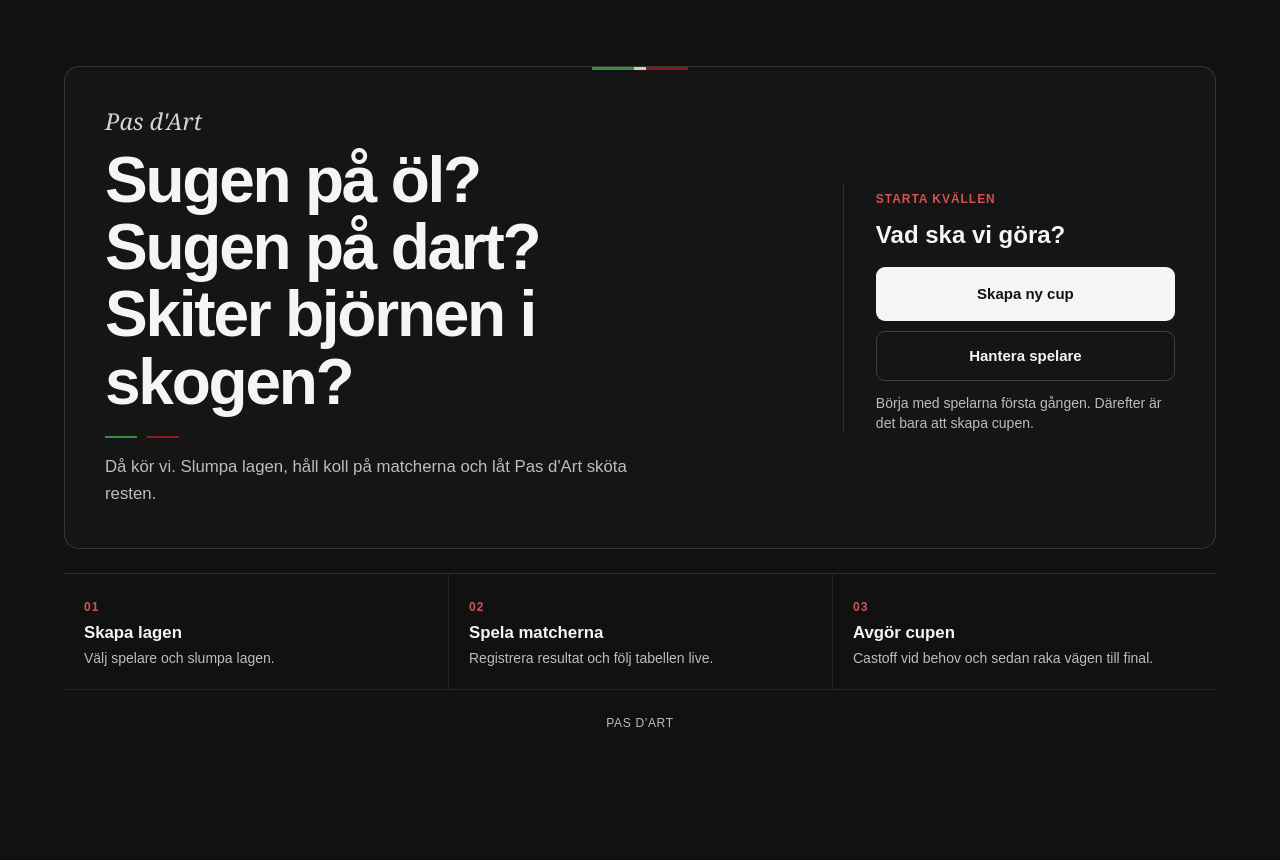
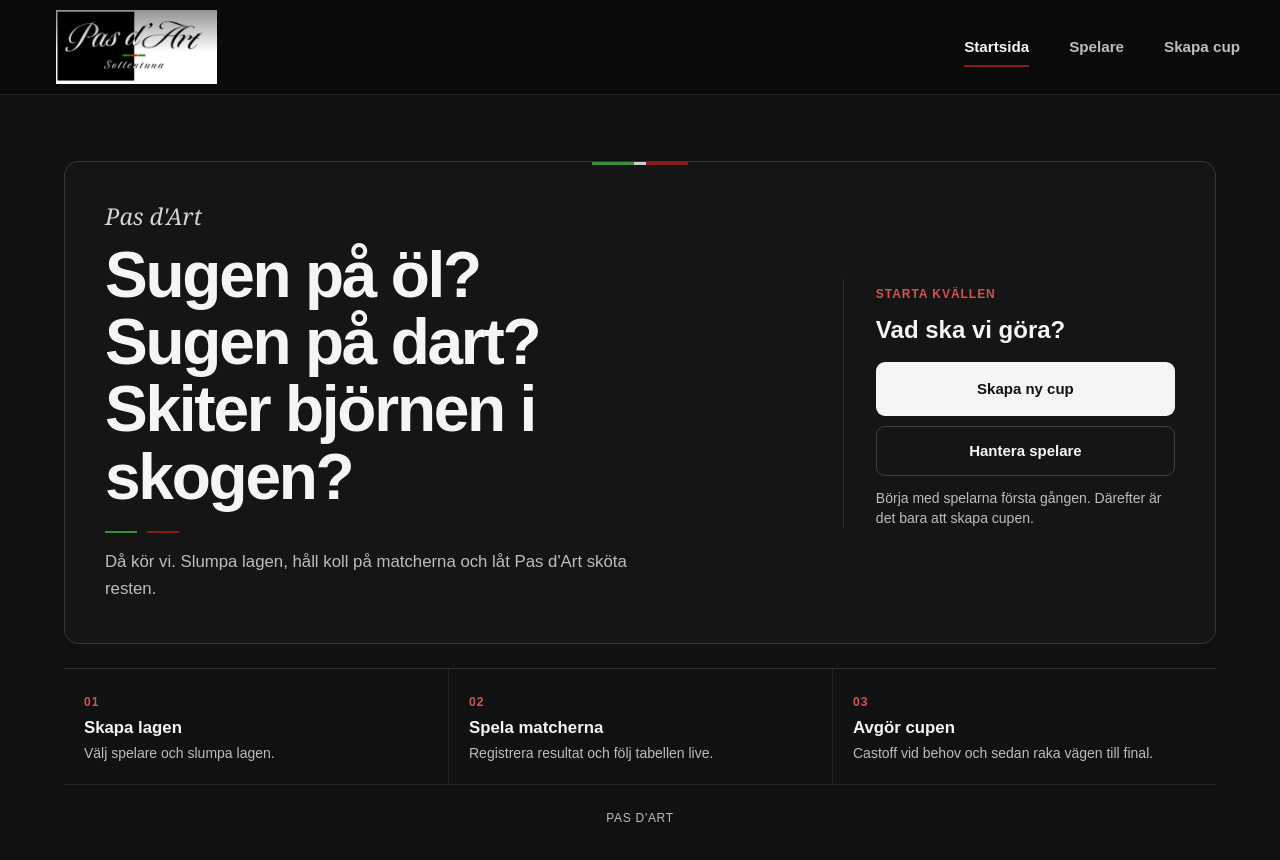
Before and after one commit to HanssonLucas/Pasdart, a Next.js app: page / in a window 1280 px wide. Shown: the top 860 px of the page. Before the commit the page ends 800 px from the top, so only its background shows below. Built offline with nearby package versions, Linux system fonts and the light colour scheme; what @mui/material-nextjs would draw is missing.

Commit message:
Add global Pas d'Art navigation

```diff
--- a/src/app/layout.tsx
+++ b/src/app/layout.tsx
@@ -2,6 +2,7 @@ import type { Metadata } from "next";
 import { AppRouterCacheProvider } from "@mui/material-nextjs/v15-appRouter";
 import { CssBaseline, ThemeProvider } from "@mui/material";
 
+import AppHeader from "@/components/AppHeader";
 import theme from "@/theme/theme";
 
 export const metadata: Metadata = {
@@ -20,7 +21,10 @@ export default function RootLayout({
         <AppRouterCacheProvider>
           <ThemeProvider theme={theme}>
             <CssBaseline />
-            {children}
+
+            <AppHeader />
+
+            <main>{children}</main>
           </ThemeProvider>
         </AppRouterCacheProvider>
       </body>
--- /dev/null
+++ b/src/components/AppHeader.tsx
@@ -0,0 +1,128 @@
+"use client";
+
+import Link from "next/link";
+import { Box, Button, Container, Stack } from "@mui/material";
+import { usePathname } from "next/navigation";
+
+const links = [
+  {
+    label: "Startsida",
+    href: "/",
+  },
+  {
+    label: "Spelare",
+    href: "/players",
+  },
+  {
+    label: "Skapa cup",
+    href: "/tournaments/new",
+  },
+];
+
+export default function AppHeader() {
+  const pathname = usePathname();
+
+  return (
+    <Box
+      component="header"
+      sx={{
+        borderBottom: "1px solid rgba(255,255,255,0.10)",
+        backgroundColor: "rgba(10,10,10,0.96)",
+      }}
+    >
+      <Container maxWidth="xl">
+        <Stack
+          sx={{
+            minHeight: { xs: 78, sm: 94 },
+            py: { xs: 1, sm: 1.25 },
+            flexDirection: "row",
+            justifyContent: "space-between",
+            alignItems: "center",
+            gap: { xs: 1.5, sm: 3 },
+          }}
+        >
+          <Box
+            component={Link}
+            href="/"
+            sx={{
+              display: "block",
+              flexShrink: 0,
+              lineHeight: 0,
+              textDecoration: "none",
+            }}
+          >
+            <Box
+              component="img"
+              src="/pasdart-logo.png"
+              alt="Pas d'Art Sollentuna"
+              sx={{
+                display: "block",
+                width: { xs: 168, sm: 225 },
+                height: "auto",
+                maxHeight: { xs: 60, sm: 74 },
+                objectFit: "contain",
+              }}
+            />
+          </Box>
+
+          <Stack
+            component="nav"
+            sx={{
+              flexDirection: "row",
+              alignItems: "center",
+              gap: { xs: 0.5, sm: 1 },
+              overflowX: "auto",
+            }}
+          >
+            {links.map((link) => {
+              const active =
+                link.href === "/"
+                  ? pathname === "/"
+                  : pathname.startsWith(link.href);
+
+              return (
+                <Button
+                  key={link.href}
+                  component={Link}
+                  href={link.href}
+                  size="small"
+                  variant="text"
+                  sx={{
+                    position: "relative",
+                    minWidth: 0,
+                    minHeight: { xs: 38, sm: 42 },
+                    px: { xs: 1.25, sm: 2 },
+                    fontSize: { xs: "0.82rem", sm: "0.95rem" },
+                    borderRadius: 0.75,
+                    color: active ? "text.primary" : "text.secondary",
+                    fontWeight: active ? 800 : 700,
+                    whiteSpace: "nowrap",
+
+                    "&:hover": {
+                      color: "text.primary",
+                      backgroundColor: "rgba(255,255,255,0.04)",
+                    },
+
+                    "&::after": active
+                      ? {
+                          content: '""',
+                          position: "absolute",
+                          left: { xs: 10, sm: 16 },
+                          right: { xs: 10, sm: 16 },
+                          bottom: 1,
+                          height: 2,
+                          backgroundColor: "error.dark",
+                        }
+                      : undefined,
+                  }}
+                >
+                  {link.label}
+                </Button>
+              );
+            })}
+          </Stack>
+        </Stack>
+      </Container>
+    </Box>
+  );
+}
```
Also changed, not shown: public/pasdart-logo.png (added).
